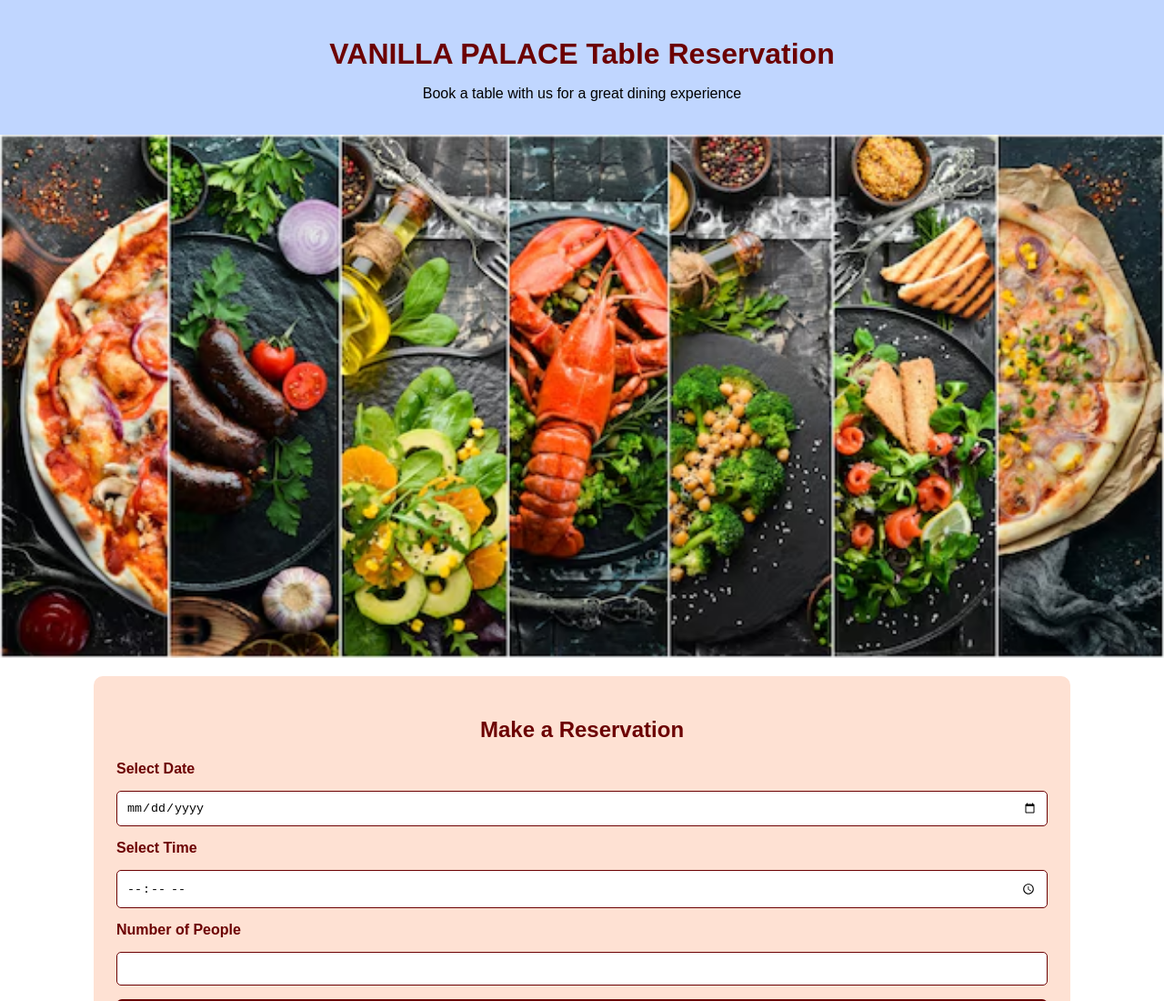
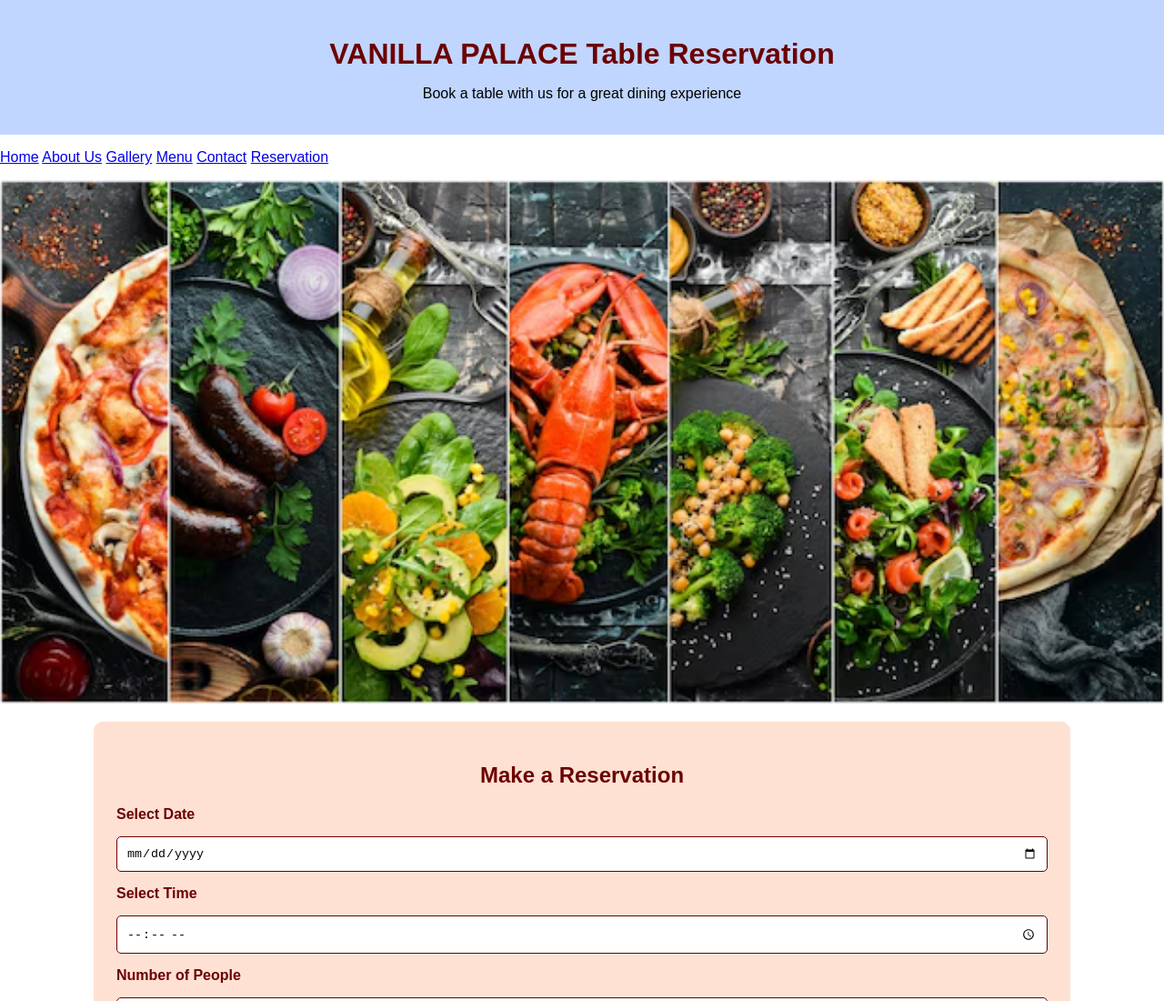
Before and after one commit to atuhaire-doreen/UMU_WebDev_GroupN_2025, a website: page pages/reservation.html in a window 1280 px wide. Shown: the top 1100 px of the page at 91% size. Drawn offline with Linux system fonts and the light colour scheme.

Commit message:
reservation.html

```diff
--- a/pages/reservation.html
+++ b/pages/reservation.html
@@ -13,6 +13,16 @@
         <h1> VANILLA PALACE Table Reservation</h1>
         <p>Book a table with us for a great dining experience</p>
     </header>
+    <p>
+       <a href="https://atuhaire-doreen.github.io/UMU_WebDev_GroupN_2025/index.html">Home</a>
+        <a href="https://atuhaire-doreen.github.io/UMU_WebDev_GroupN_2025/about.html">About Us</a>
+         <a href="https://atuhaire-doreen.github.io/UMU_WebDev_GroupN_2025/gallery.html">Gallery</a>
+         <a href="https://atuhaire-doreen.github.io/UMU_WebDev_GroupN_2025/menu.html">Menu</a>
+          <a href="https://atuhaire-doreen.github.io/UMU_WebDev_GroupN_2025/contact.html">Contact</a>
+           <a href="https://atuhaire-doreen.github.io/UMU_WebDev_GroupN_2025/pages/reservation.html">Reservation</a>
+
+    </p>
+
     <section class="banner">
 <img src="https://atuhaire-doreen.github.io/UMU_WebDev_GroupN_2025/images/food-banner.avif" alt="Food Banner">
 
```
